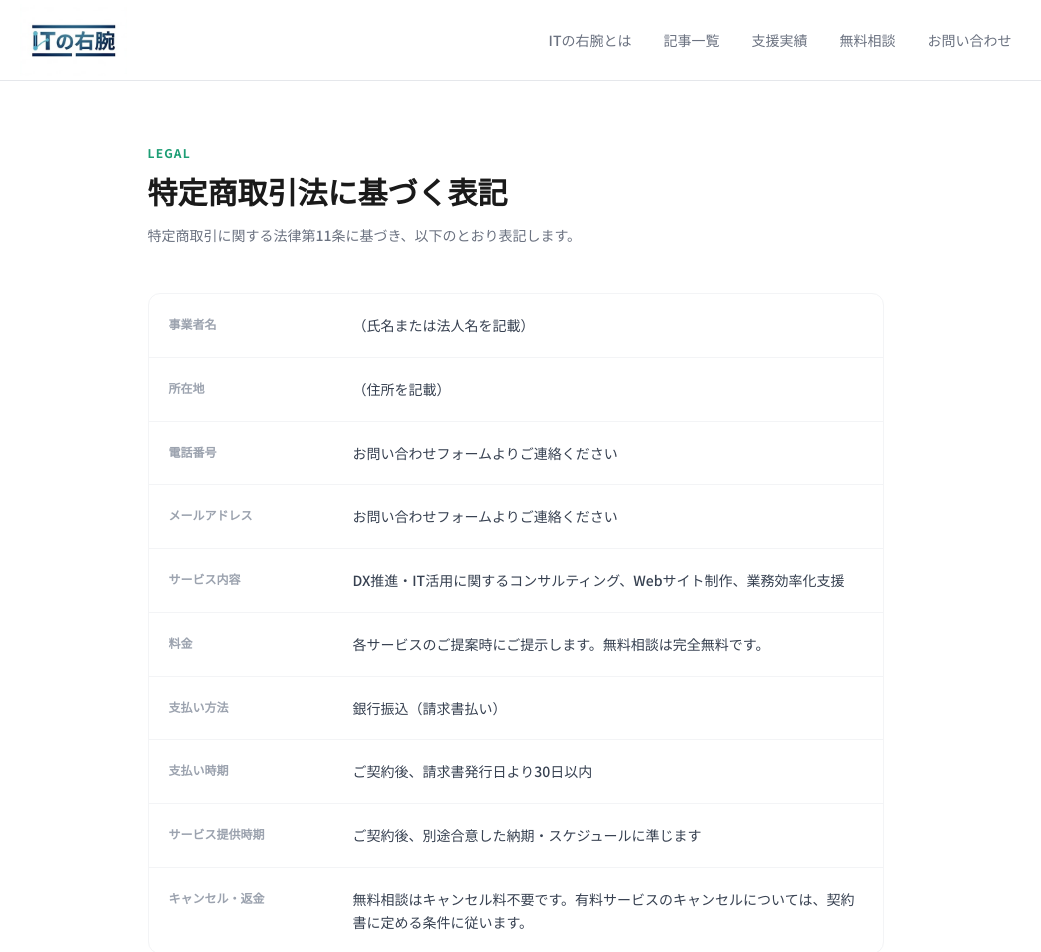
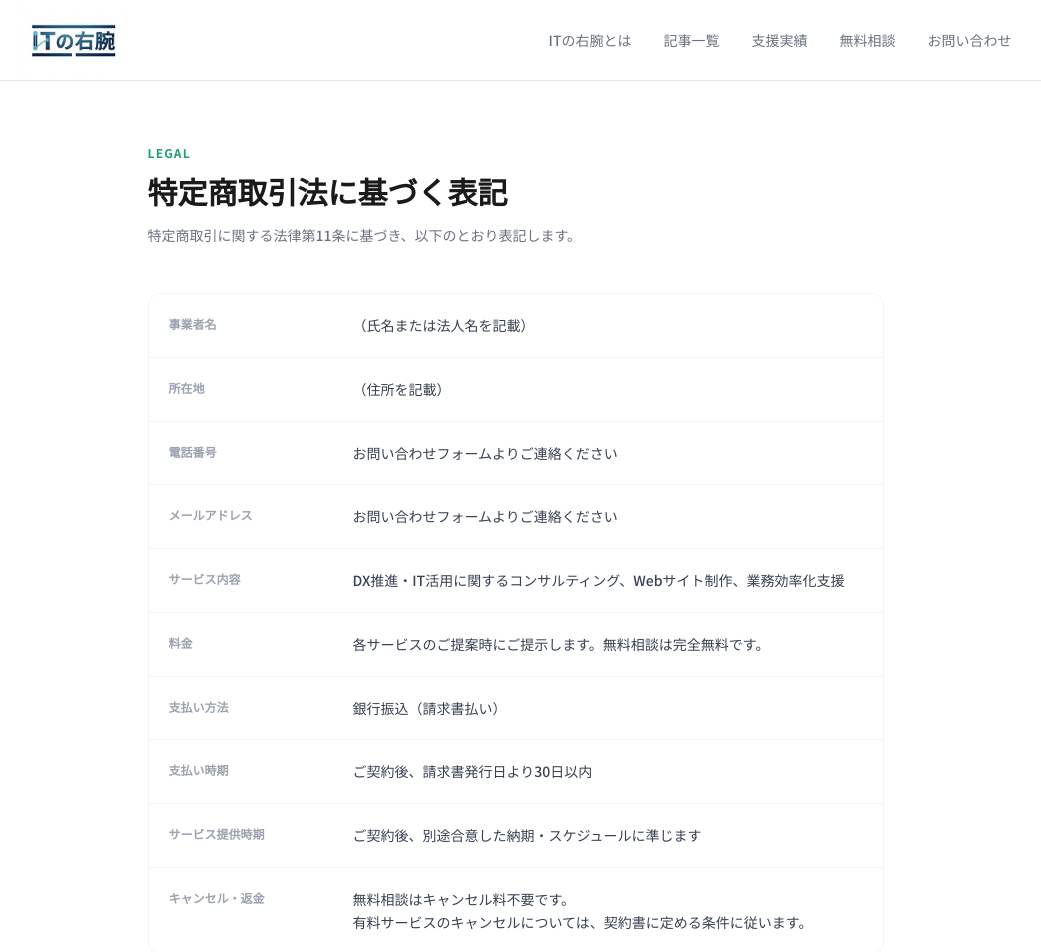
Before and after one commit to Yuto299/it-no-migiude, a Next.js app: page /tokushoho in a window 1280 px wide. Shown: the top 952 px of the page, without its empty margins (117-1158 px from the left). Built offline with nearby package versions, Linux system fonts and the light colour scheme; no server answers.

Commit message:
fix title word

```diff
--- a/src/app/concept/page.tsx
+++ b/src/app/concept/page.tsx
@@ -47,7 +47,7 @@ export default function ConceptPage() {
             <span className="text-brand-green">ITの右腕</span>を。
           </h1>
           <p className="text-base md:text-lg text-gray-600 leading-relaxed max-w-xl">
-            Webサイト制作・業務効率化・ツール選定・DX推進など、
+            Webサイト制作・業務効率化・DX推進など、
             <br />
             ITに関することならなんでもご相談ください。
             <br />
--- a/src/app/consultation/page.tsx
+++ b/src/app/consultation/page.tsx
@@ -84,7 +84,7 @@ export default function ConsultationPage() {
             無料相談（30分）
           </h1>
           <p className="text-base text-gray-600 leading-relaxed max-w-xl mx-auto">
-            Web制作・ツール選定・業務効率化・DX推進など、
+            Web制作・業務効率化・DX推進など、
             <br />
             ITに関することならなんでもOKです。
             <br />
--- a/src/app/contact/page.tsx
+++ b/src/app/contact/page.tsx
@@ -54,7 +54,7 @@ export default function ContactPage() {
             お問い合わせ
           </h1>
           <p className="text-base text-gray-600 leading-relaxed max-w-lg mx-auto">
-            Web制作・業務効率化・ツール選定・DX推進など、
+            Web制作・業務効率化・DX推進など、
             <br />
             ITに関することならなんでも受け付けています。
             <br />
--- a/src/app/tokushoho/page.tsx
+++ b/src/app/tokushoho/page.tsx
@@ -1,28 +1,46 @@
-import type { Metadata } from 'next'
+import type { Metadata } from "next";
 
 export const metadata: Metadata = {
-  title: '特定商取引法に基づく表記',
-  description: 'ITの右腕の特定商取引法に基づく表記です。',
-}
+  title: "特定商取引法に基づく表記",
+  description: "ITの右腕の特定商取引法に基づく表記です。",
+};
 
 const ITEMS = [
-  { label: '事業者名', value: '（氏名または法人名を記載）' },
-  { label: '所在地', value: '（住所を記載）' },
-  { label: '電話番号', value: 'お問い合わせフォームよりご連絡ください' },
-  { label: 'メールアドレス', value: 'お問い合わせフォームよりご連絡ください' },
-  { label: 'サービス内容', value: 'DX推進・IT活用に関するコンサルティング、Webサイト制作、業務効率化支援' },
-  { label: '料金', value: '各サービスのご提案時にご提示します。無料相談は完全無料です。' },
-  { label: '支払い方法', value: '銀行振込（請求書払い）' },
-  { label: '支払い時期', value: 'ご契約後、請求書発行日より30日以内' },
-  { label: 'サービス提供時期', value: 'ご契約後、別途合意した納期・スケジュールに準じます' },
-  { label: 'キャンセル・返金', value: '無料相談はキャンセル料不要です。有料サービスのキャンセルについては、契約書に定める条件に従います。' },
-]
+  { label: "事業者名", value: "（氏名または法人名を記載）" },
+  { label: "所在地", value: "（住所を記載）" },
+  { label: "電話番号", value: "お問い合わせフォームよりご連絡ください" },
+  { label: "メールアドレス", value: "お問い合わせフォームよりご連絡ください" },
+  {
+    label: "サービス内容",
+    value:
+      "DX推進・IT活用に関するコンサルティング、Webサイト制作、業務効率化支援",
+  },
+  {
+    label: "料金",
+    value: "各サービスのご提案時にご提示します。無料相談は完全無料です。",
+  },
+  { label: "支払い方法", value: "銀行振込（請求書払い）" },
+  { label: "支払い時期", value: "ご契約後、請求書発行日より30日以内" },
+  {
+    label: "サービス提供時期",
+    value: "ご契約後、別途合意した納期・スケジュールに準じます",
+  },
+  {
+    label: "キャンセル・返金",
+    value:
+      "無料相談はキャンセル料不要です。\n有料サービスのキャンセルについては、契約書に定める条件に従います。",
+  },
+];
 
 export default function TokushohoPage() {
   return (
     <main className="max-w-3xl mx-auto px-4 py-16">
-      <p className="text-xs font-semibold tracking-widest text-brand-green uppercase mb-3">Legal</p>
-      <h1 className="text-3xl font-bold text-[#1a1a1a] mb-4">特定商取引法に基づく表記</h1>
+      <p className="text-xs font-semibold tracking-widest text-brand-green uppercase mb-3">
+        Legal
+      </p>
+      <h1 className="text-3xl font-bold text-[#1a1a1a] mb-4">
+        特定商取引法に基づく表記
+      </h1>
       <p className="text-sm text-gray-500 mb-12">
         特定商取引に関する法律第11条に基づき、以下のとおり表記します。
       </p>
@@ -31,10 +49,14 @@ export default function TokushohoPage() {
         {ITEMS.map((item, i) => (
           <div
             key={item.label}
-            className={`flex flex-col sm:flex-row gap-2 sm:gap-6 p-5 ${i !== ITEMS.length - 1 ? 'border-b border-gray-100' : ''}`}
+            className={`flex flex-col sm:flex-row gap-2 sm:gap-6 p-5 ${i !== ITEMS.length - 1 ? "border-b border-gray-100" : ""}`}
           >
-            <dt className="shrink-0 w-40 text-xs font-semibold text-gray-400 pt-0.5">{item.label}</dt>
-            <dd className="text-sm text-gray-700 leading-relaxed">{item.value}</dd>
+            <dt className="shrink-0 w-40 text-xs font-semibold text-gray-400 pt-0.5">
+              {item.label}
+            </dt>
+            <dd className="text-sm text-gray-700 leading-relaxed whitespace-pre-line">
+              {item.value}
+            </dd>
           </div>
         ))}
       </div>
@@ -43,5 +65,5 @@ export default function TokushohoPage() {
         ※括弧内の項目は順次更新します。ご不明な点はお問い合わせフォームよりご連絡ください。
       </p>
     </main>
-  )
+  );
 }
```
